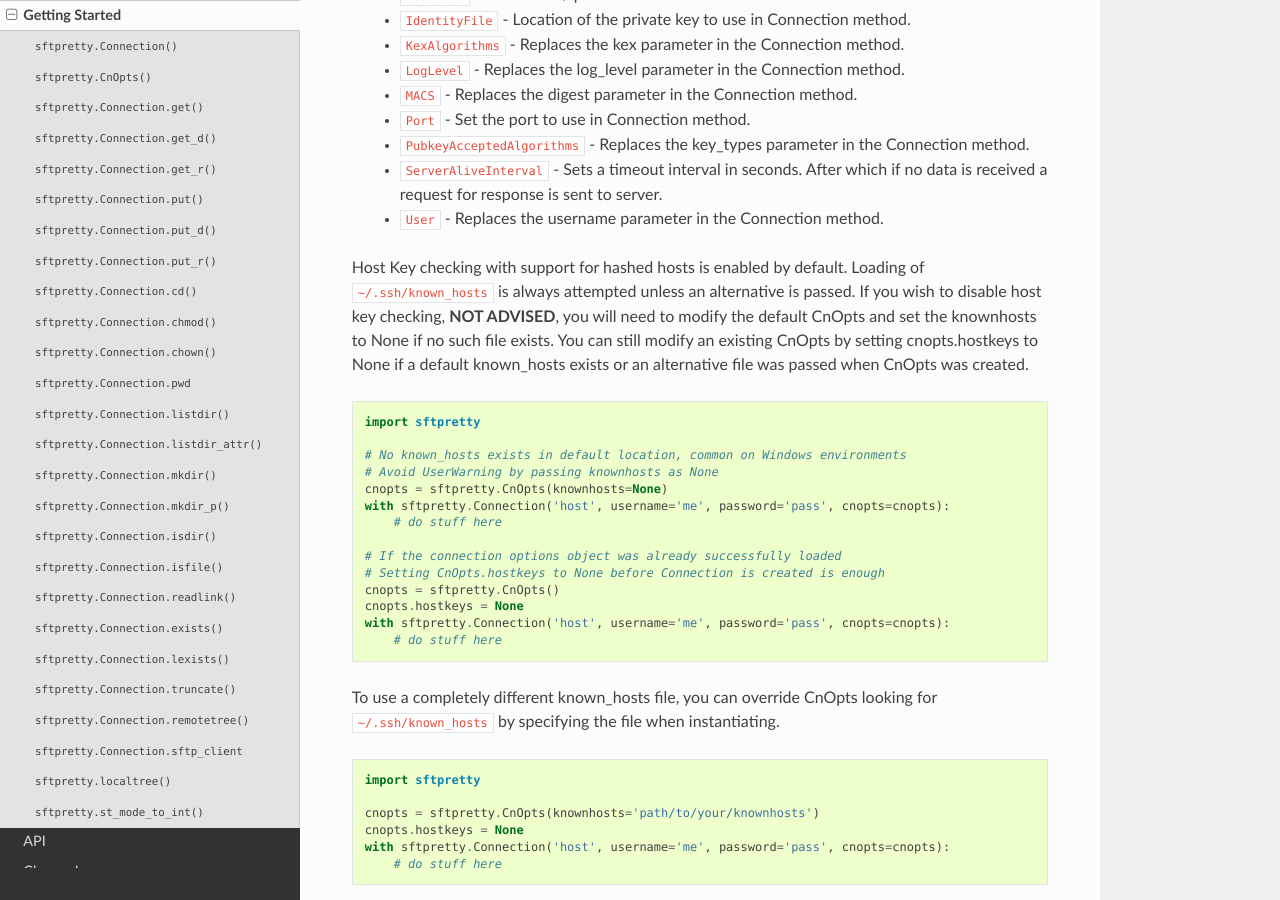
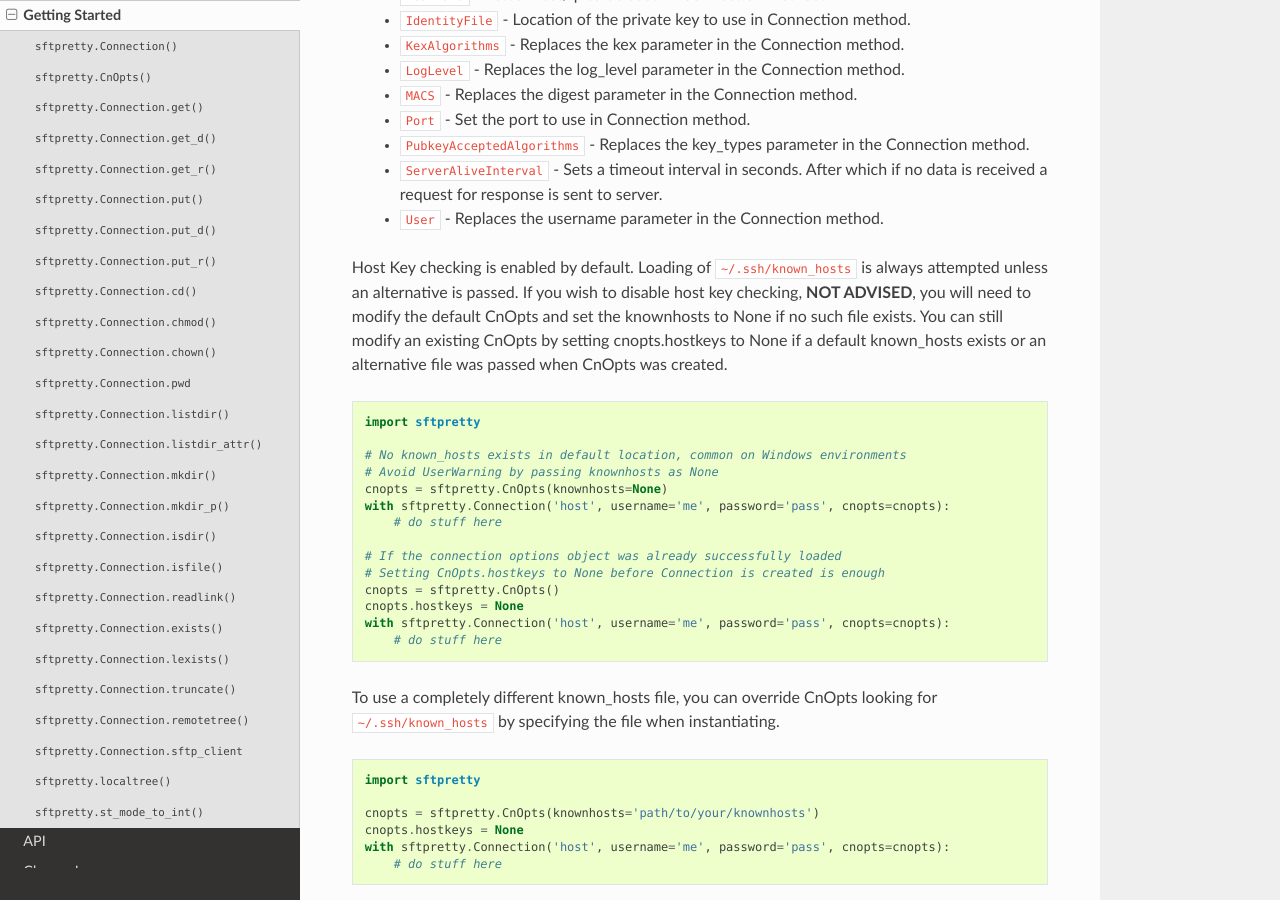
Before and after one commit to byteskeptical/sftpretty, a Sphinx documentation site: the page built from docs/cookbook.rst, in a window 1280 px wide and 900 px high, scrolled down 2176 px. Built offline with Sphinx 7.4.7 and the Read the Docs theme 3.1.0, drawn with Linux system fonts in a browser that asks for light colours.

Commit message:
reverting changes to verbage around hashed hosts in cookbook, updating changes document to reflect actual release date 2 months later...

```diff
--- a/docs/changes.rst
+++ b/docs/changes.rst
@@ -1,7 +1,7 @@
 Change Log
 ==========
 
-1.1.7 (current, released 2024-10-26)
+1.1.7 (current, released 2025-2-22)
 ------------------------------------
     * bug fix for host key matching servers running on non default ports
 
--- a/docs/cookbook.rst
+++ b/docs/cookbook.rst
@@ -122,13 +122,12 @@ AVAILABLE OPENSSH CONFIG OPTIONS:
     which if no data is received a request for response is sent to server.
   * ``User`` - Replaces the username parameter in the Connection method.
 
-Host Key checking with support for hashed hosts is enabled by default. Loading
-of ``~/.ssh/known_hosts`` is always attempted unless an alternative is passed.
-If you wish to disable host key checking, **NOT ADVISED**, you will need to
-modify the default CnOpts and set the knownhosts to None if no such file
-exists. You can still modify an existing CnOpts by setting cnopts.hostkeys to
-None if a default known_hosts exists or an alternative file was passed when
-CnOpts was created.
+Host Key checking is enabled by default. Loading of ``~/.ssh/known_hosts`` is
+always attempted unless an alternative is passed. If you wish to disable host
+key checking, **NOT ADVISED**, you will need to modify the default CnOpts and
+set the knownhosts to None if no such file exists. You can still modify an
+existing CnOpts by setting cnopts.hostkeys to None if a default known_hosts
+exists or an alternative file was passed when CnOpts was created.
 
 .. code-block:: python
 
```
